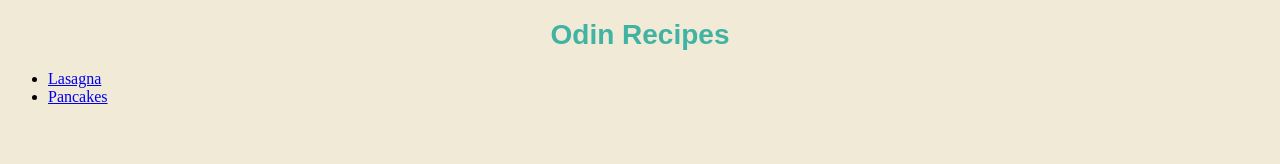
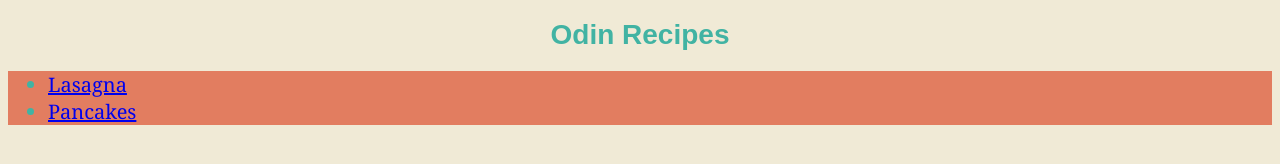
Before and after one commit to xcoltonx/odin-recipes, a plain HTML site: page index.html in a window 1280 px wide. Drawn offline with Linux system fonts and the light colour scheme.

Commit message:
Added recipes class

```diff
--- a/index.html
+++ b/index.html
@@ -9,7 +9,7 @@
 </head>
 <body class="background">
     <h1 class="title">Odin Recipes</h1>
-    <ul>
+    <ul class="recipes">
         <li><a href="recipes/lasagna.html">Lasagna</a></li>
         <li><a href="recipes/pancakes.html">Pancakes</a></li>
     </ul>
--- a/styles.css
+++ b/styles.css
@@ -30,3 +30,11 @@
 .steps {
     color: #C38D9E;
 }
+
+.recipes {
+    color: #41B3A3;
+    background-color: #E27D60;
+    font-size: 20px;
+    font-family: Cambria, Cochin, Georgia, Times, 'Times New Roman', serif;
+    font-weight: 500;
+}
```
